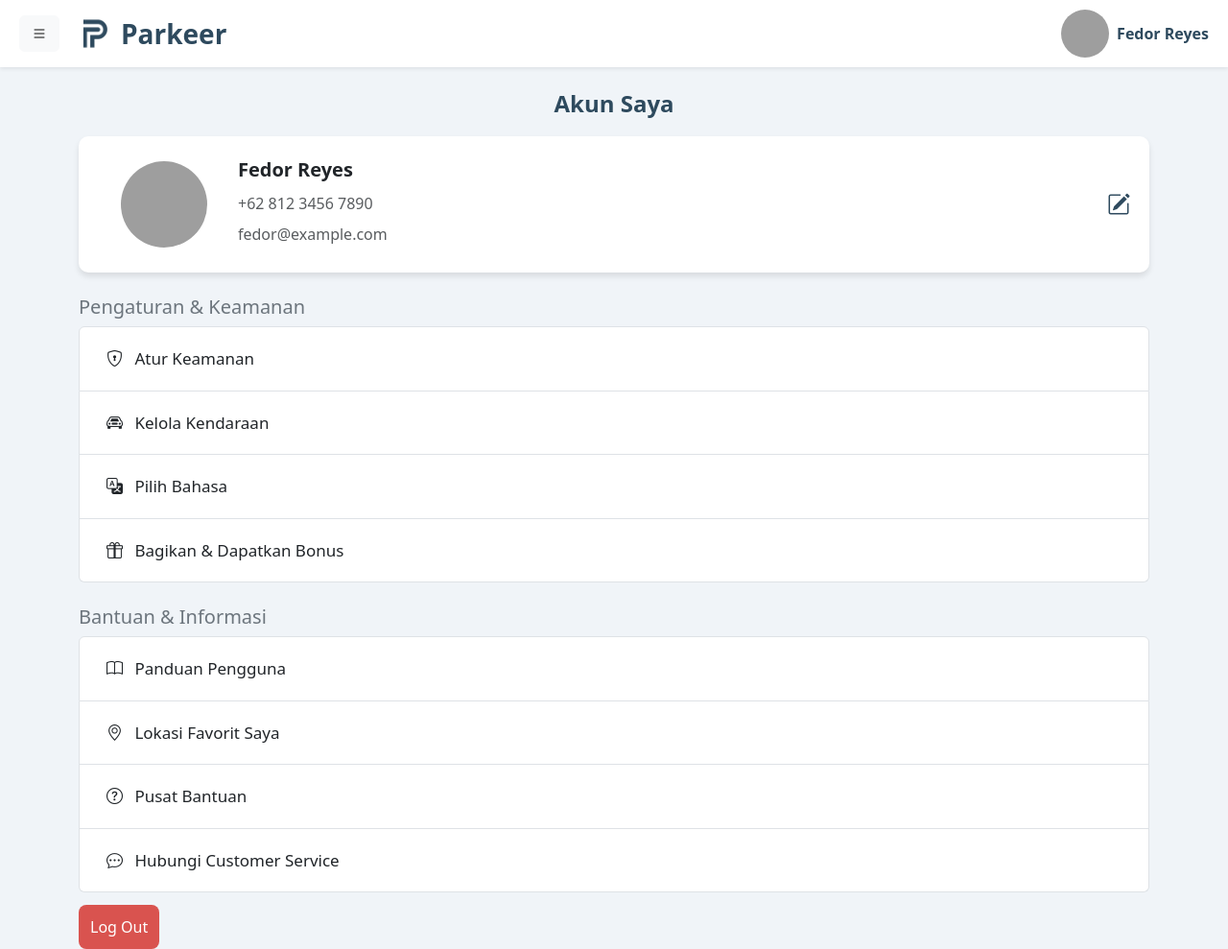
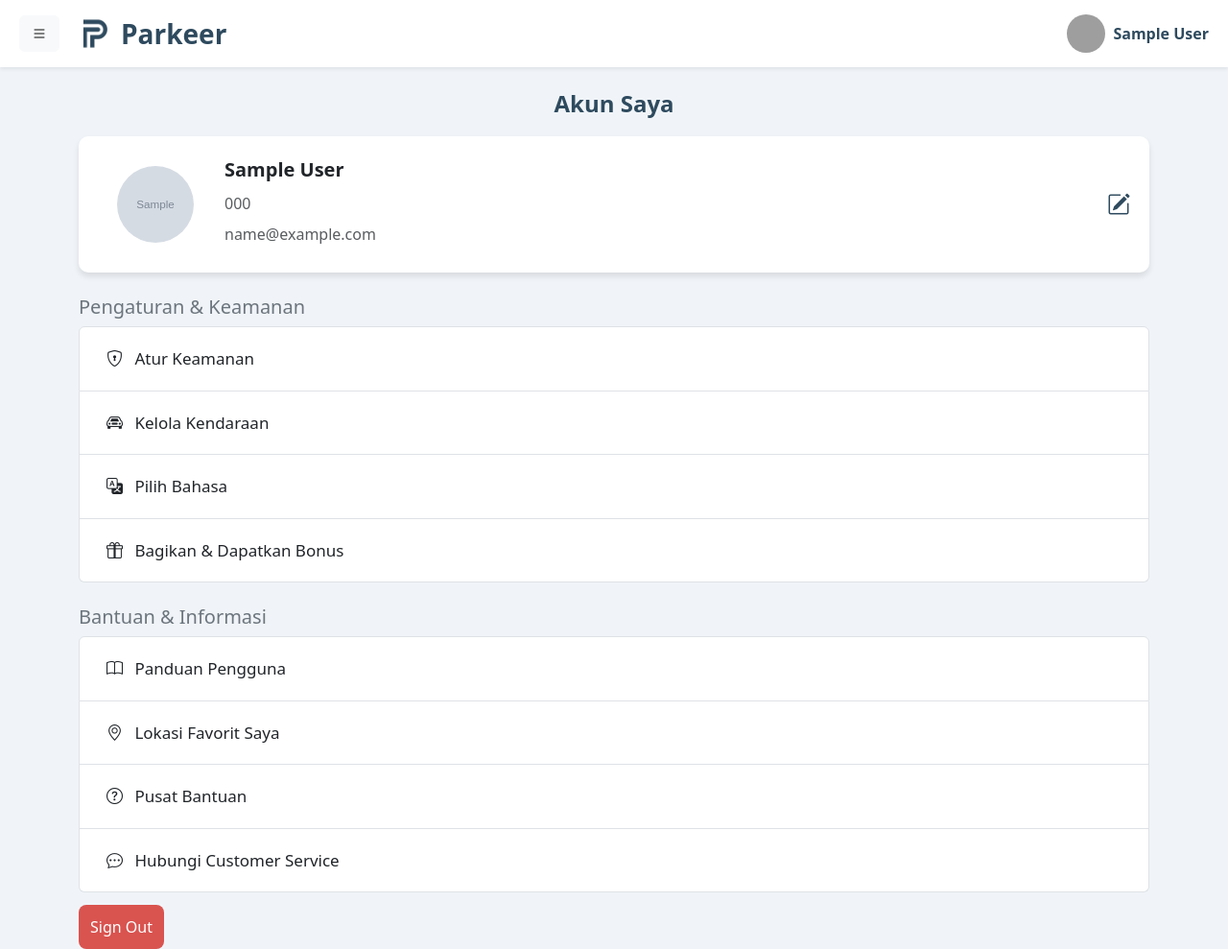
Before and after one commit to Leofernandy/e-parking, a PHP site: page /PengaturanAkun.php in a window 1280 px wide. Shown: the whole page at 96% size. Run offline with PHP 8.4, Linux system fonts and the light colour scheme; the visitor is signed in with stand-in values (Sample User, id 1); tables that the repository leaves empty or names only in its code hold one stand-in row (values such as "Sample post"); grey boxes marked "Sample" are stand-in pictures; grey boxes are pictures that could not be loaded.

Commit message:
Update PengaturanAkun.php

```diff
--- a/PengaturanAkun.php
+++ b/PengaturanAkun.php
@@ -1,3 +1,25 @@
+<?php
+session_start();
+try {
+    $pdo = new PDO("mysql:host=localhost;dbname=parkeer_db", "root", "");
+    $pdo->setAttribute(PDO::ATTR_ERRMODE, PDO::ERRMODE_EXCEPTION);
+} catch (PDOException $e) {
+    die("Koneksi gagal: " . $e->getMessage());
+}
+
+if (!isset($_SESSION['user_id'])) {
+    echo "<script>
+        alert('Silakan login terlebih dahulu!');
+        window.location.href = 'login.php';
+    </script>";
+    exit();
+}
+$userId = $_SESSION['user_id'];
+$stmt = $pdo->prepare("SELECT nama, email, no_hp, foto_profile FROM users WHERE id = ?");
+$stmt->execute([$userId]);
+$user = $stmt->fetch();
+?>
+
 <!DOCTYPE html>
 <html lang="id">
 <head>
@@ -28,8 +50,8 @@
             height: 70px;
         }
         .profile-img {
-            width: 50px;
-            height: 50px;
+            width: 40px;
+            height: 40px;
             border-radius: 50%;
             object-fit: cover;
         }
@@ -92,6 +114,44 @@
         }
     </style>
 </head>
+<!-- Modal Edit Profile -->
+<div class="modal fade" id="editProfileModal" tabindex="-1" aria-labelledby="editProfileModalLabel" aria-hidden="true">
+  <div class="modal-dialog">
+    <form method="POST" action="update_profile.php" enctype="multipart/form-data" class="modal-content">
+      <div class="modal-header">
+        <h5 class="modal-title" id="editProfileModalLabel">Edit Akun Saya</h5>
+        <button type="button" class="btn-close" data-bs-dismiss="modal" aria-label="Tutup"></button>
+      </div>
+      <div class="modal-body">
+        <div class="mb-3">
+          <label for="nama" class="form-label">Nama</label>
+          <input type="text" class="form-control" id="nama" name="nama" value="<?= htmlspecialchars($user['nama']); ?>" required>
+        </div>
+        <div class="mb-3">
+          <label for="no_hp" class="form-label">No HP</label>
+          <input type="text" class="form-control" id="no_hp" name="no_hp" value="<?= htmlspecialchars($user['no_hp']); ?>" required>
+        </div>
+        <div class="mb-3">
+          <label for="email" class="form-label">Email</label>
+          <input type="email" class="form-control" id="email" name="email" value="<?= htmlspecialchars($user['email']); ?>" required>
+        </div>
+        <div class="mb-3">
+            <label for="password_baru" class="form-label">Password Baru (opsional)</label>
+            <input type="password" class="form-control" id="password_baru" name="password_baru">
+        </div>
+
+        <div class="mb-3">
+          <label for="foto_profile" class="form-label">Foto Profile (optional)</label>
+          <input type="file" class="form-control" id="foto_profile" name="foto_profile">
+        </div>
+      </div>
+      <div class="modal-footer">
+        <button type="submit" class="btn btn-primary">Simpan Perubahan</button>
+      </div>
+    </form>
+  </div>
+</div>
+
 <body>
     <!-- Header -->
     <nav class="navbar navbar-expand-lg navbar-light bg-white shadow-sm fixed-header">
@@ -103,8 +163,8 @@
             </a>
         </div>
         <div class="d-flex align-items-center">
-            <img src="assets/img/profilepic.jpg" alt="Foto Profil" class="profile-img me-2">
-            <span class="fw-bold text-navy">Fedor Reyes</span>
+            <img src="<?php echo $_SESSION['foto_profile']; ?>" alt="Foto Profil" class="profile-img me-2">
+            <span class="fw-bold text-navy"><?php echo htmlspecialchars($_SESSION['user_nama']); ?></span>
         </div>
     </nav>
 
@@ -120,17 +180,20 @@
     <!-- Content -->
     <div class="container">
         <div class="header text-center fw-bold fs-4 mb-3 text-navy">Akun Saya</div>
-        <div class="profile-section d-flex align-items-center ml-2">
-        <img src="assets/img/profilepic.jpg" alt="Foto Profil"
-            class="rounded-circle mx-4" width="90" height="90"
-            style="object-fit: cover; aspect-ratio: 1/1;">
+        <div class="profile-section d-flex align-items-center ml-2 p-15">
+        <img src="<?= $user['foto_profile'] ? $user['foto_profile'] : 'assets/img/profilepic.jpg'; ?>"
+        alt="Foto Profil" class="profile-img me-4" style="width: 80px; height: 80px; margin-left: 20px; object-fit: cover; border-radius: 50%;">
+
 
             <div class="ms-2">
-                <p class="fw-bold fs-5">Fedor Reyes</p>
-                <p class="text-muted fs-8">+62 812 3456 7890</p>
-                <p class="text-muted fs-8">fedor@example.com</p>
+                <p class="fw-bold fs-5"><?= htmlspecialchars($user['nama']); ?></p>
+                <p class="text-muted fs-8"><?= htmlspecialchars($user['no_hp']); ?></p>
+                <p class="text-muted fs-8"><?= htmlspecialchars($user['email']); ?></p>
             </div>
-            <a href="#" class="ms-auto text-navy fs-4"><i class="bi bi-pencil-square"></i></a>
+            <a href="#" class="ms-auto text-navy fs-4" data-bs-toggle="modal" data-bs-target="#editProfileModal">
+    <i class="bi bi-pencil-square"></i>
+</a>
+
         </div>
 
         <div class="menu-section mt-4">
@@ -153,8 +216,11 @@
             </div>
         </div>
 
-        <a href="login.php" class="btn-signout">Log Out</a>
+        <a href="logout.php" class="btn-signout">Sign Out</a>
+
     </div>
+    <script src="https://cdn.jsdelivr.net/npm/bootstrap@5.3.0/dist/js/bootstrap.bundle.min.js"></script>
+
 
     <script>
         document.getElementById('menu-toggle').addEventListener('click', function() {
```
